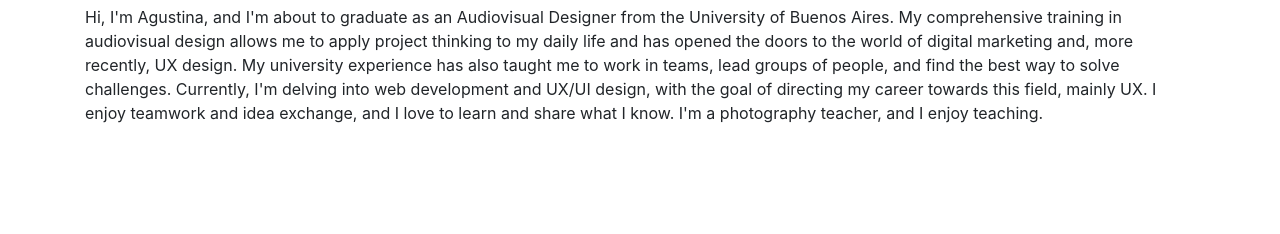
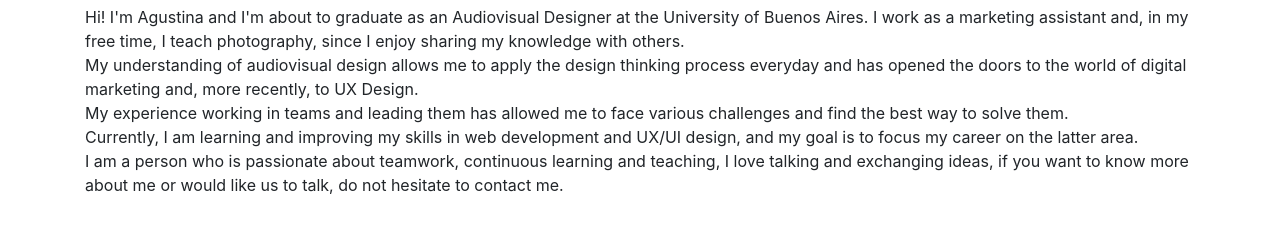
Before and after one commit to aguuscaam/portfolio-frontend, a plain HTML site: page index.html in a window 1280 px wide. Shown: the part 551-785 px from the top of the page. Drawn offline with nearby package versions, Linux system fonts and the light colour scheme.

Commit message:
about me update

```diff
--- a/index.html
+++ b/index.html
@@ -63,16 +63,22 @@
   <section id="about" class="py-5">
     <div class="container">
       <h1>About Me</h1>
-      <p>Hi, I'm Agustina, and I'm about to graduate as an Audiovisual Designer from the University of Buenos Aires. My
-        comprehensive training in audiovisual design allows me to apply project thinking to my daily life and has opened
-        the doors to the world of digital marketing and, more recently, UX design.
-
-        My university experience has also taught me to work in teams, lead groups of people, and find the best way to
-        solve challenges. Currently, I'm delving into web development and UX/UI design, with the goal of directing my
-        career towards this field, mainly UX.
-
-        I enjoy teamwork and idea exchange, and I love to learn and share what I know. I'm a photography teacher, and I
-        enjoy teaching.</p>
+      <p>Hi! I'm Agustina and I'm about to graduate as an Audiovisual Designer at the University of Buenos Aires. I work
+        as a marketing assistant and, in my free time, I teach photography, since I enjoy sharing my knowledge with
+        others.
+        <br>
+        My understanding of audiovisual design allows me to apply the design thinking process everyday and has opened
+        the doors to the world of digital marketing and, more recently, to UX Design.
+        <br>
+        My experience working in teams and leading them has allowed me to face various challenges and find the best way
+        to solve them.
+        <br>
+        Currently, I am learning and improving my skills in web development and UX/UI design, and my goal is to focus my
+        career on the latter area.
+        <br>
+        I am a person who is passionate about teamwork, continuous learning and teaching, I love talking and exchanging
+        ideas, if you want to know more about me or would like us to talk, do not hesitate to contact me.
+      </p>
     </div>
   </section>
 
```
